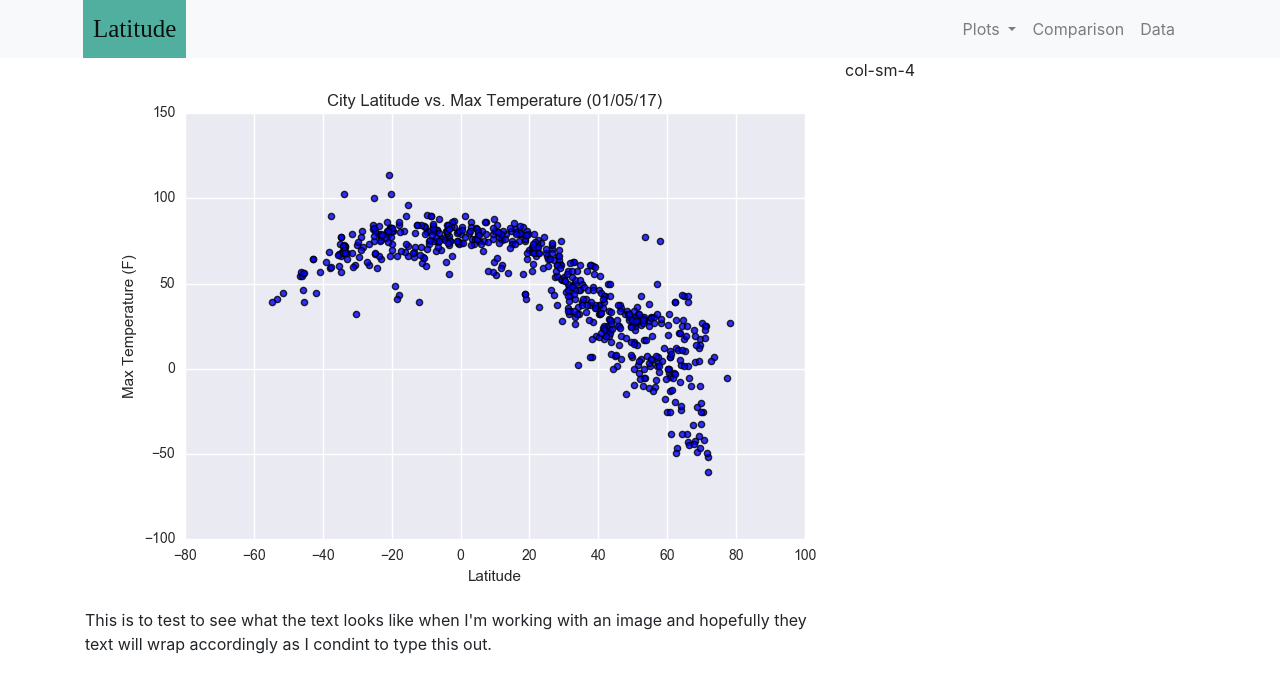
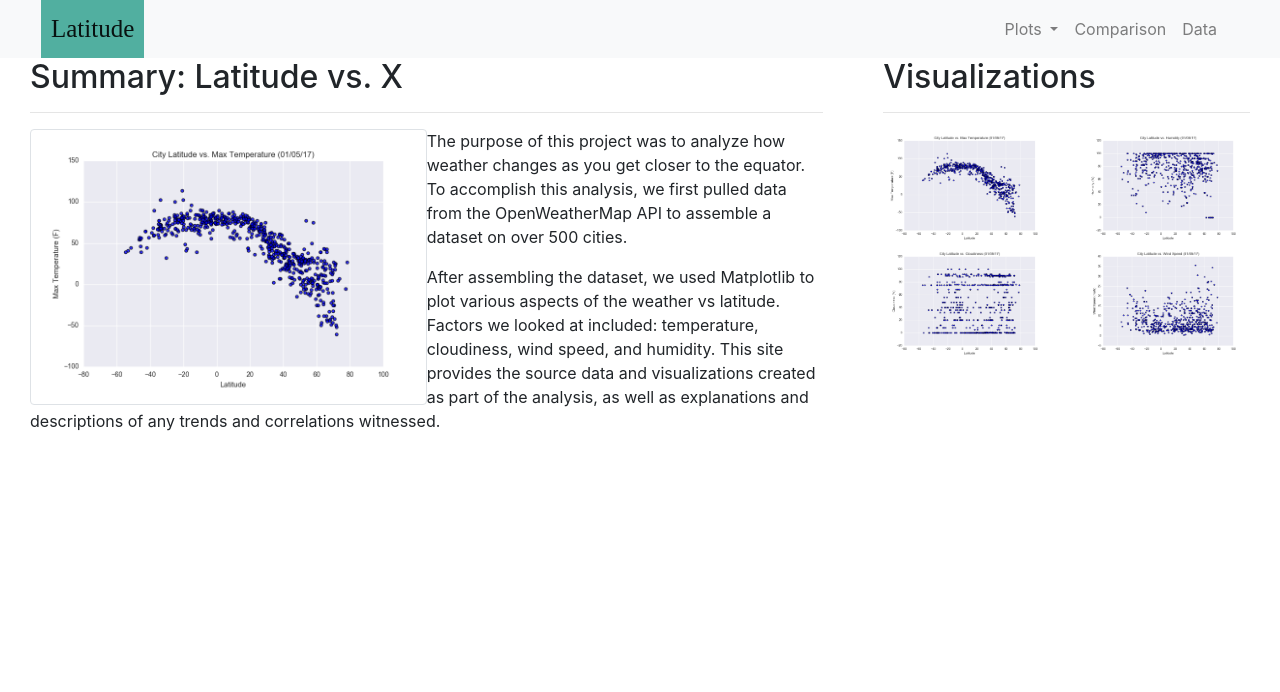
Before and after one commit to ballardcharles/Web-Design-Challenge, a plain HTML site: page index.html in a window 1280 px wide. Drawn offline with nearby package versions, Linux system fonts and the light colour scheme; files whose address does not match are found by name.

Commit message:
added visualizations to far right column.

```diff
--- a/index.html
+++ b/index.html
@@ -4,6 +4,10 @@
     <meta charset="UTF-8">
     <title>Summary</title>
     <link rel="stylesheet" href="https://maxcdn.bootstrapcdn.com/bootstrap/4.0.0/css/bootstrap.min.css" integrity="sha384-Gn5384xqQ1aoWXA+058RXPxPg6fy4IWvTNh0E263XmFcJlSAwiGgFAW/dAiS6JXm" crossorigin="anonymous">
+
+    <script src="https://code.jquery.com/jquery-3.3.1.slim.min.js" integrity="sha384-q8i/X+965DzO0rT7abK41JStQIAqVgRVzpbzo5smXKp4YfRvH+8abtTE1Pi6jizo" crossorigin="anonymous"></script>
+    <script src="https://cdnjs.cloudflare.com/ajax/libs/popper.js/1.14.7/umd/popper.min.js" integrity="sha384-UO2eT0CpHqdSJQ6hJty5KVphtPhzWj9WO1clHTMGa3JDZwrnQq4sF86dIHNDz0W1" crossorigin="anonymous"></script>
+    <script src="https://stackpath.bootstrapcdn.com/bootstrap/4.3.1/js/bootstrap.min.js" integrity="sha384-JjSmVgyd0p3pXB1rRibZUAYoIIy6OrQ6VrjIEaFf/nJGzIxFDsf4x0xIM+B07jRM" crossorigin="anonymous"></script>
 
     <link rel="stylesheet" href="style.css">
     <title>Summary</title>
@@ -13,7 +17,7 @@
 <body>
 
     <nav class="navbar navbar-expand-lg navbar-light bg-light">
-        <div class="container">
+        <div class="container-fluid">
           <a class="navbar-brand" href="index.html">Latitude</a>
           <button class="navbar-toggler" type="button" data-toggle="collapse" data-target="#navbarSupportedContent" aria-controls="navbarSupportedContent" aria-expanded="false" aria-label="Toggle navigation">
             <span class="navbar-toggler-icon"></span>
@@ -41,19 +45,48 @@
           </div>
         </div>
       </nav>
-    <div class="container">
-        <div class="row" class="p-3 mb-2 bg-light text-dark">
+    <div class="container-fluid">
+        <div class="row">
             <div class="col-sm-8">
-                <img src="/Users/chrisballard/Desktop/Web-Design-Challenge/Resources/assets/images/Fig1.png" class="rounded float-start" alt="Temperature">
-                <p>This is to test to see what the text looks like when I'm working with an image and hopefully they text will wrap accordingly as I condint to type this out.</p>
+                <div class="col-md-12">
+                    <h2>Summary: Latitude vs. X</h2>
+                    <hr>
+                    <div class="thumbnail">
+                        <img src="/Users/chrisballard/Desktop/Web-Design-Challenge/Resources/assets/images/Fig1.png" class="img-thumbnail float-left" width="50%" alt="Temperature">
+                    </div>
+                    <p>The purpose of this project was to analyze how weather changes as you get closer to the equator. To accomplish this analysis, we first pulled data from the OpenWeatherMap API to assemble a dataset on over 500 cities.</p>
+
+                    <p>After assembling the dataset, we used Matplotlib to plot various aspects of the weather vs latitude. Factors we looked at included: temperature, cloudiness, wind speed, and humidity. This site provides the source data and visualizations created as part of the analysis, as well as explanations and descriptions of any trends and correlations witnessed.</p>
+                </div>
+
             </div>
-            <div class="col-sm-4">col-sm-4</div>
+            <div class="col-sm-4">
+                <div class="col-md-12">
+                    <h2>Visualizations</h2>
+                    <hr>
+                    <div class="row">
+                        <div class="col-3 col-md-6">
+                            <a href="#"><img src="Resources/assets/images/Fig1.png" width="100%"  alt="temperature">
+                            </a>
+                        </div>
+                        <div class="col-3 col-md-6">
+                            <a href="#"><img src="Resources/assets/images/Fig2.png" width="100%"  alt="humidity">
+                            </a>
+                        </div>
+                        <div class="col-3 col-md-6">
+                            <a href="#"><img src="Resources/assets/images/Fig3.png" width="100%"  alt="cloudiness">
+                            </a>
+                        </div>
+                        <div class="col-3 col-md-6">
+                            <a href="#"><img src="Resources/assets/images/Fig4.png" width="100%"  alt="wind speed">
+                            </a>
+                        </div>
+
+                    </div>
+                </div>
+            </div>
           </div>
       </div>
 
-    <script src="https://code.jquery.com/jquery-3.3.1.slim.min.js" integrity="sha384-q8i/X+965DzO0rT7abK41JStQIAqVgRVzpbzo5smXKp4YfRvH+8abtTE1Pi6jizo" crossorigin="anonymous"></script>
-    <script src="https://cdnjs.cloudflare.com/ajax/libs/popper.js/1.14.7/umd/popper.min.js" integrity="sha384-UO2eT0CpHqdSJQ6hJty5KVphtPhzWj9WO1clHTMGa3JDZwrnQq4sF86dIHNDz0W1" crossorigin="anonymous"></script>
-    <script src="https://stackpath.bootstrapcdn.com/bootstrap/4.3.1/js/bootstrap.min.js" integrity="sha384-JjSmVgyd0p3pXB1rRibZUAYoIIy6OrQ6VrjIEaFf/nJGzIxFDsf4x0xIM+B07jRM" crossorigin="anonymous"></script>
-
 </body>
 </html>
```
